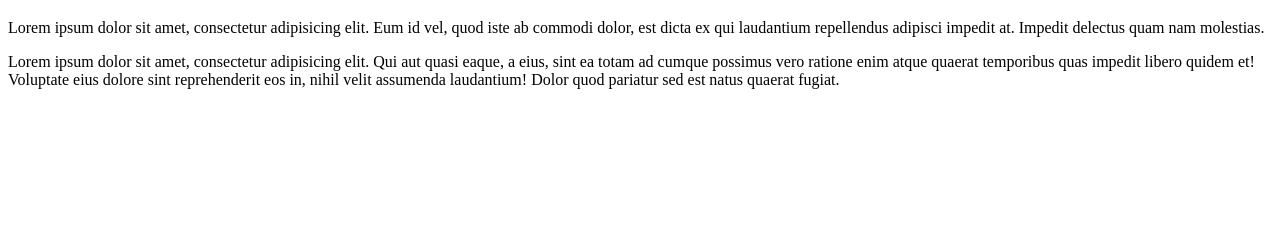
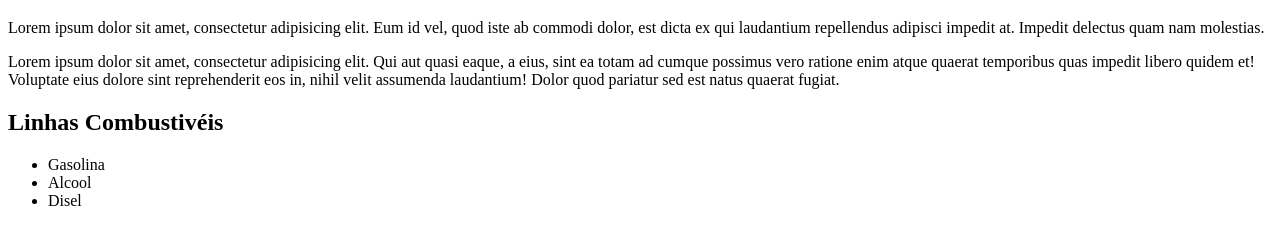
Before and after one commit to DanielMartinsdeSouza/ola-mundo, a plain HTML site: page site-exemplo/index.html in a window 1280 px wide. Shown: the part 61-306 px from the top of the page. Drawn offline with Linux system fonts and the light colour scheme.

Commit message:
modificação

```diff
--- a/site-exemplo/index.html
+++ b/site-exemplo/index.html
@@ -9,5 +9,12 @@
     <h1>Estou aprendendo a mexer com Git e GitHub </h1>
     <p>Lorem ipsum dolor sit amet, consectetur adipisicing elit. Eum id vel, quod iste ab commodi dolor, est dicta ex qui laudantium repellendus adipisci impedit at. Impedit delectus quam nam molestias.</p>
     <p>Lorem ipsum dolor sit amet, consectetur adipisicing elit. Qui aut quasi eaque, a eius, sint ea totam ad cumque possimus vero ratione enim atque quaerat temporibus quas impedit libero quidem et! Voluptate eius dolore sint reprehenderit eos in, nihil velit assumenda laudantium! Dolor quod pariatur sed est natus quaerat fugiat.</p>
+    <h2>Linhas Combustivéis</h2>
+    <ul>
+        <li>Gasolina </li>
+        <li>Alcool</li>
+        <li>Disel</li>
+    </ul>
+
 </body>
 </html>
```
